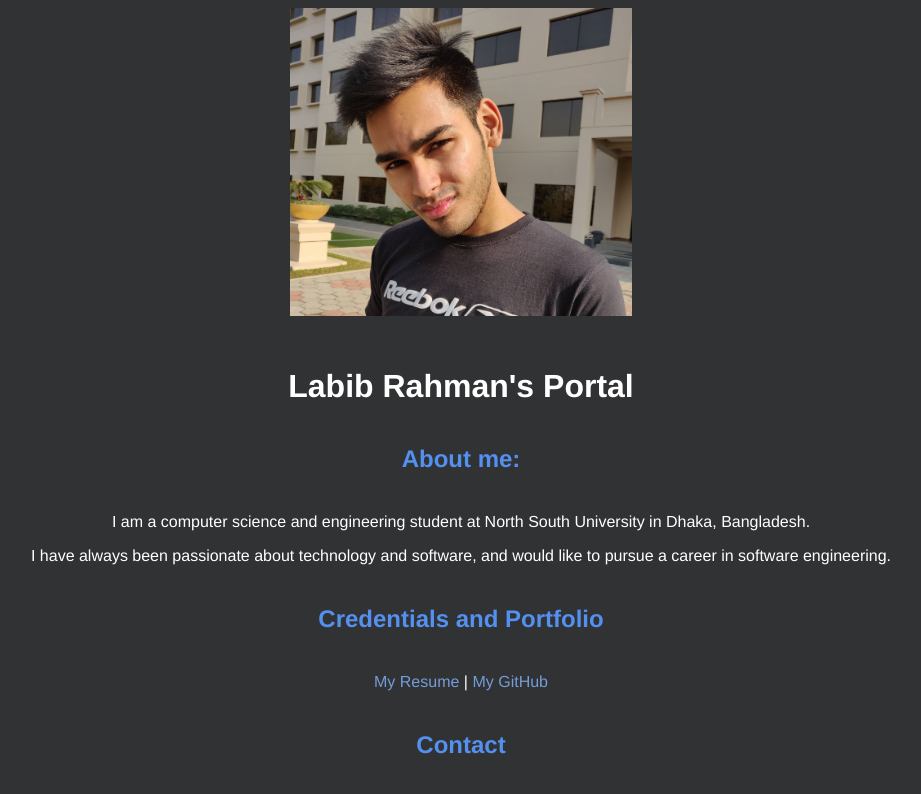
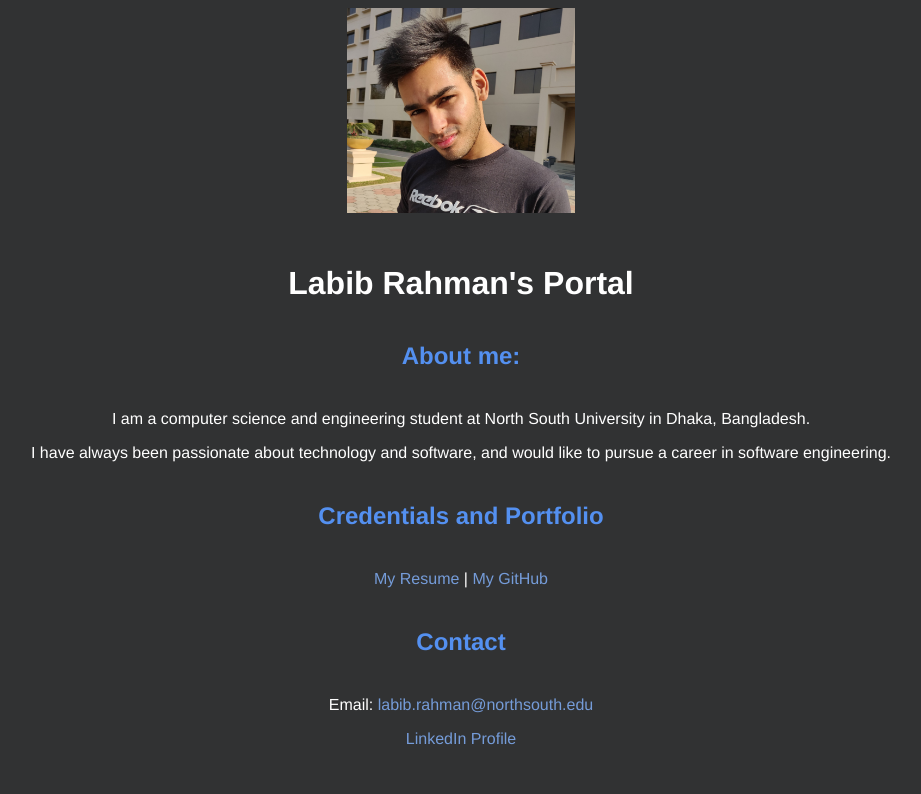
Before and after one commit to labibrah/labibrah.github.io, a plain HTML site: page index.html in a window 1280 px wide. Shown: the top 794 px of the page, without its empty margins (179-1100 px from the left). Drawn offline with Linux system fonts and the light colour scheme.

Commit message:
Update index.html

```diff
--- a/index.html
+++ b/index.html
@@ -15,7 +15,7 @@
   </header>
 
   <body>
-    <img src = "images/cover.jpg"  width = "27%" alt="banner">
+    <img src = "images/cover.jpg"  width = "18%" alt="banner">
     <h1>Labib Rahman's Portal</h1>
     <h2>About me:</h2>
     <p>I am a computer science and engineering student at North South University in Dhaka, Bangladesh.</p>
```
